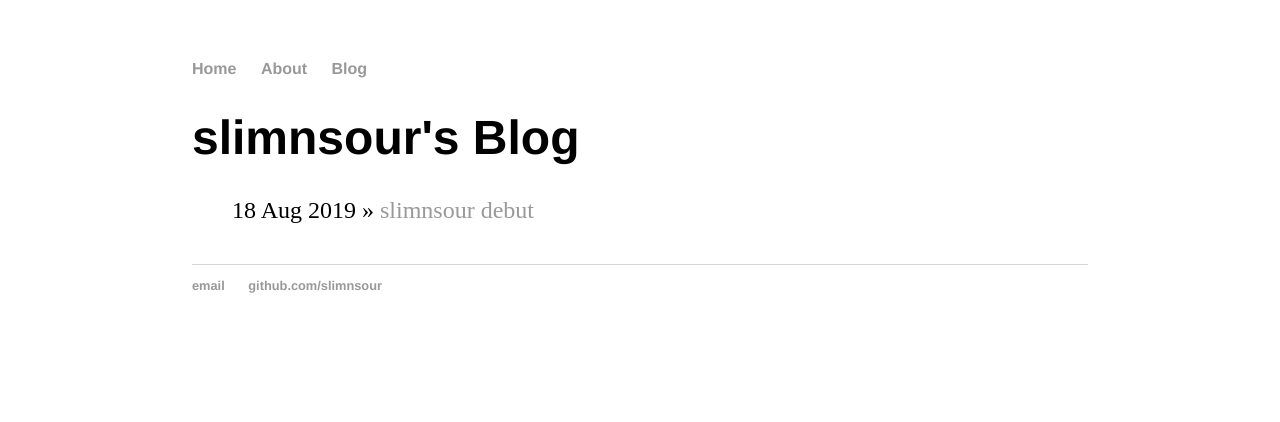
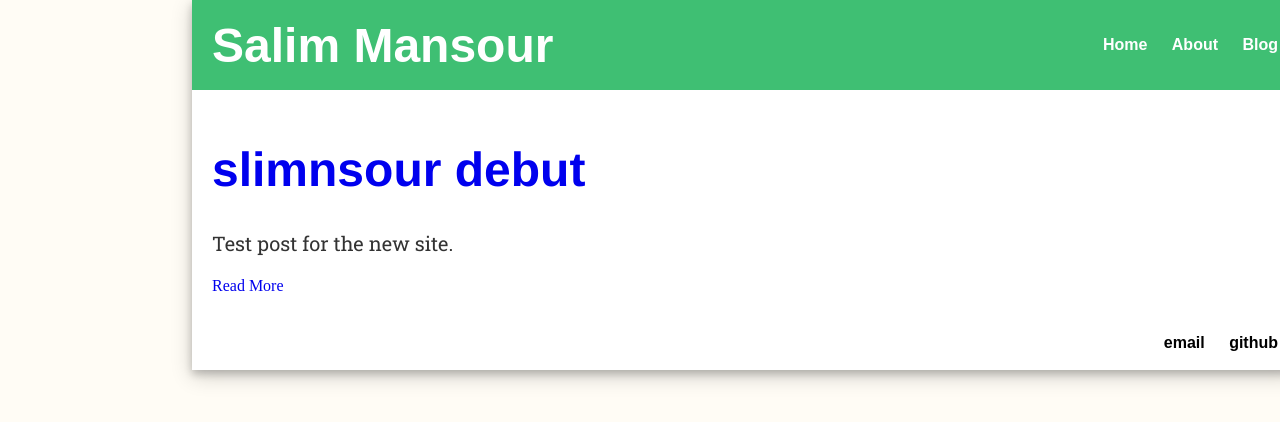
Before and after one commit to slimnsour/slimnsour.github.io, a Jekyll site: the page built from blog/index.html, in a window 1280 px wide. Shown: the top 422 px of the page. Built offline with Jekyll 4.4.1, drawn with Linux system fonts in a browser that asks for light colours; nearby versions of some CDN libraries.

Commit message:
Updated css of site

```diff
--- a/_layouts/default.html
+++ b/_layouts/default.html
@@ -4,8 +4,15 @@
     <title>{{ page.title }}</title>
 		<!-- link to main stylesheet -->
 		<link rel="stylesheet" type="text/css" href="/css/main.css">
+		<link rel="stylesheet" type="text/css" href="/sss/sss.css" media="all">
+		<script src="https://ajax.googleapis.com/ajax/libs/jquery/1.9.0/jquery.min.js"></script>
+		<script src="/sss/sss.min.js"></script>
+		<script>jQuery(function($) { $('.slider').sss({slideShow : true}); });</script>
 	</head>
 	<body>
+	<div class="clearfix">
+		<div class="header">
+			<div class="site-info"><a href="/">Salim Mansour</a></div>
 			<nav>
 	    		<ul>
 	        		<li><a href="/">Home</a></li>
@@ -13,16 +20,22 @@
 	        		<li><a href="/blog">Blog</a></li>
 	    		</ul>
 			</nav>
+		</div>
+		<div class="content">
 			<div class="container">
 
 	    {{ content }}
 
 			</div><!-- /.container -->
-		<footer>
+		</div><!-- /.container -->
+		<div class="footer">
+			<nav>
   		<ul>
       		<li><a href="mailto:slimnsour@gmail.com">email</a></li>
-        		<li><a href="https://github.com/slimnsour">github.com/slimnsour</a></li>
+      		<li><a href="https://github.com/slimnsour">github</a></li>
 			</ul>
-		</footer>
+			</nav>
+		</div>
+	</div>
 	</body>
 </html>
--- a/blog/index.html
+++ b/blog/index.html
@@ -2,10 +2,17 @@
 layout: default
 title: slimnsour's Blog
 ---
-	<h1>{{ page.title }}</h1>
-	<ul class="posts">
+<div class="posts">
+  {% for post in site.posts %}
+    <h1><a href="{{ site.baseurl }}{{ post.url }}">{{ post.title }}</a></h1>
+    <article class="post">
 
-	  {% for post in site.posts %}
-	    <li><span>{{ post.date | date_to_string }}</span> » <a href="{{ post.url }}" title="{{ post.title }}">{{ post.title }}</a></li>
-	  {% endfor %}
-	</ul>
+      <div class="entry">
+        {{ post.excerpt }}
+      </div>
+
+      <a href="{{ site.baseurl }}{{ post.url }}" class="read-more">Read More</a>
+    </article>
+  {% endfor %}
+
+</div>
--- a/css/main.css
+++ b/css/main.css
@@ -1,36 +1,96 @@
+@import url('https://fonts.googleapis.com/css?family=Roboto+Slab&display=swap');
+html { overflow-y: scroll; height: 100%;}
+
 body {
-    margin: 60px auto;
     width: 70%;
+    margin: 0px;
+    margin-left: auto;
+    margin-right: auto;
+  	background: rgb(255, 252, 245);
 }
-nav ul, footer ul {
-    font-family:'Helvetica', 'Arial', 'Sans-Serif';
-    padding: 0px;
+
+.header
+{
+  background: rgb(63, 191, 115);
+  color: #FFFFFF;
+  height: 90px;
+}
+
+.content
+{
+    background: #FFF;
+    height: 100%;
+    margin-left: auto;
+    margin-right: auto;
+    padding: 20px;
+}
+
+.footer {
+    background: #FFF;
+  	height: 55px;
+}
+
+nav {
+  position: relative;
+  top: 50%;
+  transform: translateY(-50%);
+  float:right;
+}
+
+nav ul {
+    font-family:'Century Gothic', 'Arial', 'Sans-Serif';
     list-style: none;
     font-weight: bold;
 }
-nav ul li, footer ul li {
+
+nav ul li {
     display: inline;
+    color: #FFFFFF;
+    margin: auto;
     margin-right: 20px;
+}
+
+.header a, .site-info a {
+    color: #FFFFFF;
+    text-decoration: none;
+}
+
+.site-info a:hover {
+    text-decoration: none;
+}
+
+.footer a {
+    color: #000000;
+    text-decoration: none;
+}
+
+.site-info {
+    font-family:'Century Gothic', 'Arial', 'Sans-Serif';
+    font-size: 3em;
+    position: relative;
+    top: 50%;
+    transform: translateY(-50%);
+    margin-left: 20px;
+    font-weight: bold;
+    float:left;
+    color: #FFFFFF;
 }
 a {
     text-decoration: none;
-    color: #999;
 }
+
 a:hover {
     text-decoration: underline;
 }
 h1 {
     font-size: 3em;
-    font-family:'Helvetica', 'Arial', 'Sans-Serif';
+    font-family:'Century Gothic', 'Helvetica', 'Arial', 'Sans-Serif';
 }
 p {
-    font-size: 1.5em;
+    font-size: 1.25em;
     line-height: 1.4em;
     color: #333;
-}
-footer {
-    border-top: 1px solid #d5d5d5;
-    font-size: .8em;
+    font-family:'Roboto Slab';
 }
 
 ul.posts {
@@ -41,3 +101,30 @@ ul.posts {
 ul.posts li {
     list-style: none;
 }
+
+/* clearfix start */
+.clearfix:after {
+    content: ".";
+    display: block;
+    clear: both;
+    visibility: hidden;
+    line-height: 0;
+    height: 0;
+}
+.clearfix {
+    height: 100%;
+    width: 50%;
+    min-width: 1106px;
+    margin-left: auto;
+    margin-right: auto;
+    box-shadow: 0 4px 8px 0 rgba(0, 0, 0, 0.2), 0 6px 20px 0 rgba(0, 0, 0, 0.19);
+    /* background: #FFF url(images/fond_content.jpg) repeat-x top; */
+}
+html[xmlns] .clearfix {
+    display: block;
+    display: inline-block;
+}
+* html .clearfix {
+    height: 1%;
+}
+/* clearfix end */
--- a/index.html
+++ b/index.html
@@ -3,5 +3,5 @@ layout: default
 title: Hello World!
 ---
 <div class="blurb">
-	<h1>This is a test for the home page text.</h1>
+	<h1>Home</h1>
 </div><!-- /.blurb -->
--- /dev/null
+++ b/sss/sss.css
@@ -0,0 +1,51 @@
+.sss {
+	height: 0;
+	margin: 0;
+	padding: 0;
+	position: relative;
+	display: block;
+	overflow: hidden;
+}
+
+.ssslide {
+	width: 100%;
+	margin: 0;
+	padding: 0;
+	position: absolute;
+	top: 0;
+	left: 0;
+	display: none;
+	overflow: hidden;
+}
+
+.ssslide img {
+	max-width: 100%;
+	height: auto;
+	margin: 0;
+	padding: 0;
+	position: relative;
+	display: block;
+}
+
+.sssnext, .sssprev {
+	width: 25px;
+	height: 100%;
+	margin: 0;
+	position: absolute;
+	top: 0;
+	background: url('/sss/images/arr.png') no-repeat;
+}
+
+.sssprev {
+	left: 3%;
+	background-position: 0 50%;
+}
+
+.sssnext {
+	right: 3%;
+	background-position: -26px 50%;
+}
+
+.sssprev:hover, .sssnext:hover {
+	cursor: pointer;
+}
```
Also changed, not shown: sss/images/arr.png (added), sss/sss.min.js (added). Lines whose indentation alone changed are shown as unchanged.
